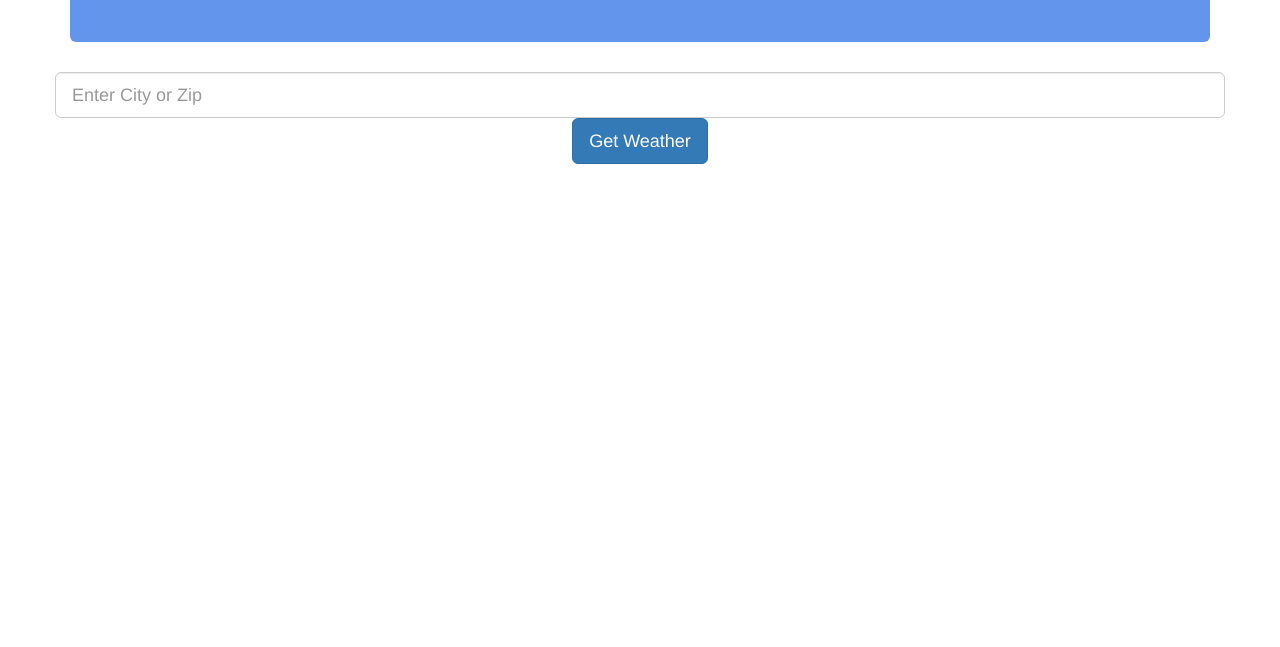
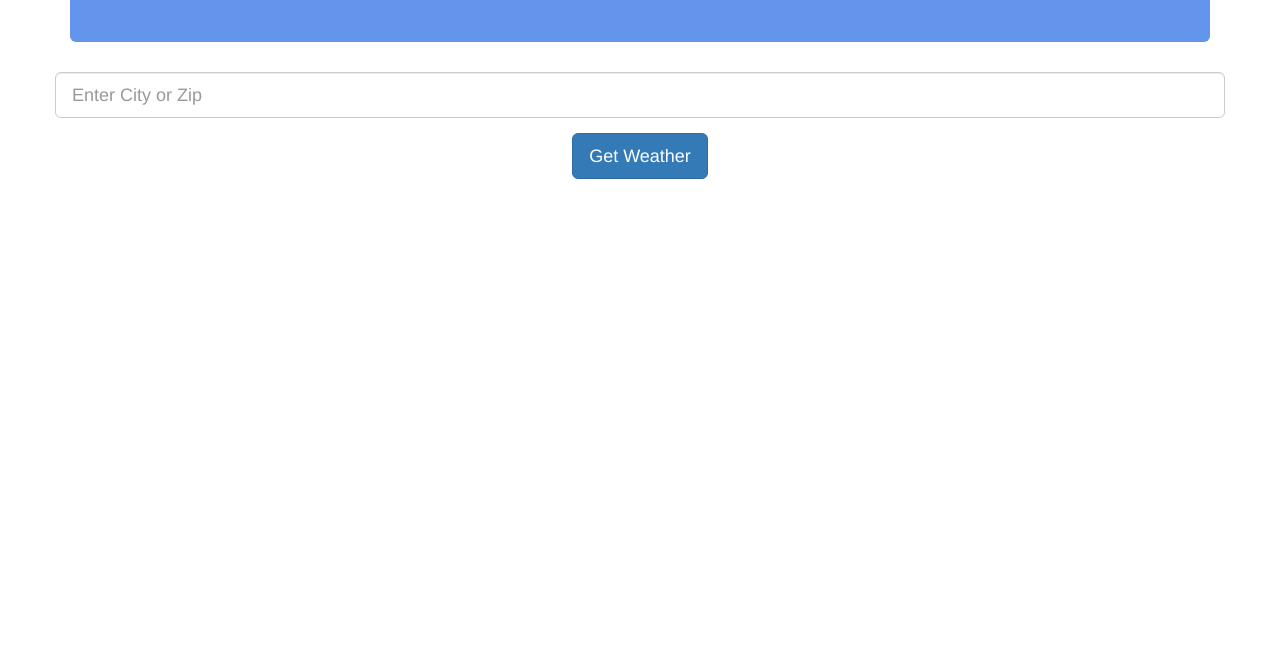
Before and after one commit to maximumayo/weather, a plain HTML site: page index.html in a window 1280 px wide. Shown: the part 153-800 px from the top of the page. Drawn offline with nearby package versions, Linux system fonts and the light colour scheme.

Commit message:
space below input

```diff
--- a/index.html
+++ b/index.html
@@ -16,6 +16,8 @@
     </div>
     <div class="row form-group text-center">
         <input id="city" type="text" name="city" class="form-control input-lg" placeholder="Enter City or Zip">
+    </div>
+    <div class="row form-group text-center">
         <button id="submit" class="btn btn-lg btn-primary">Get Weather</button>
     </div>
     <div id="result" class="text-center"></div>
```
